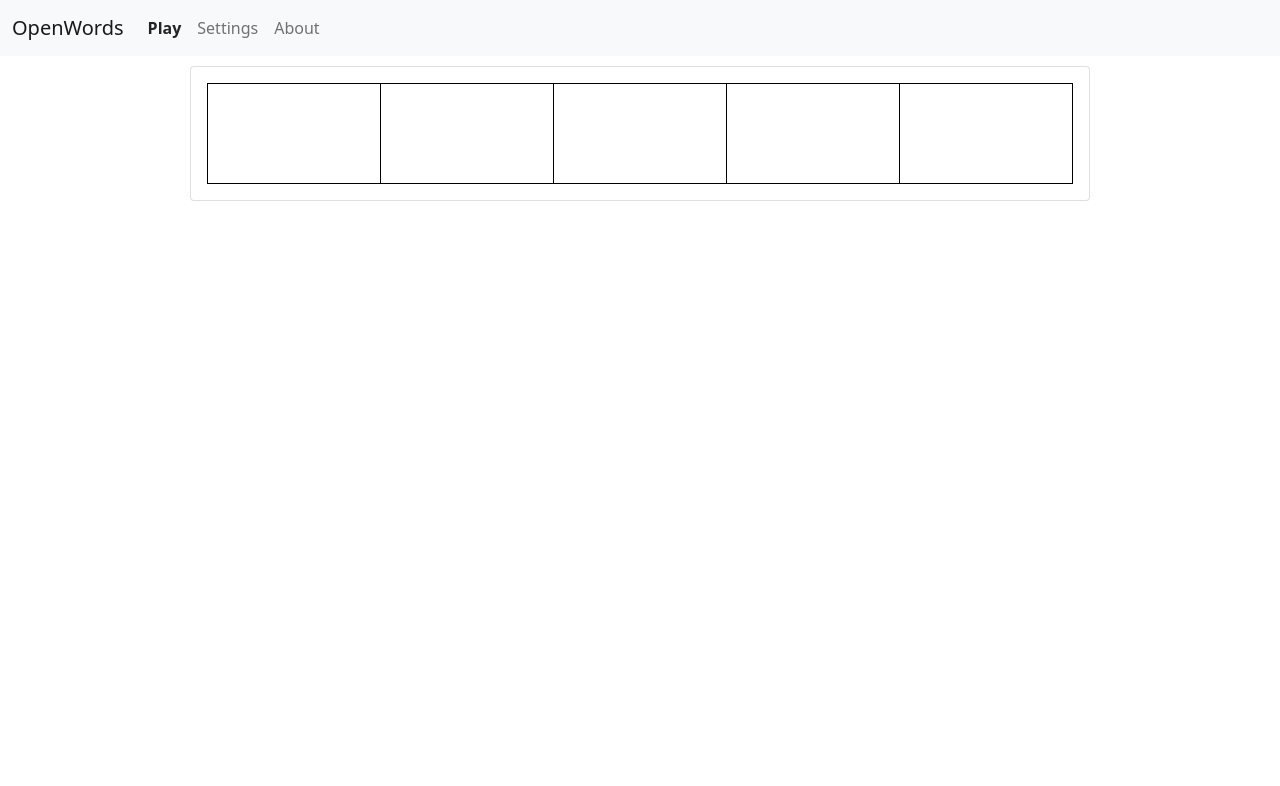
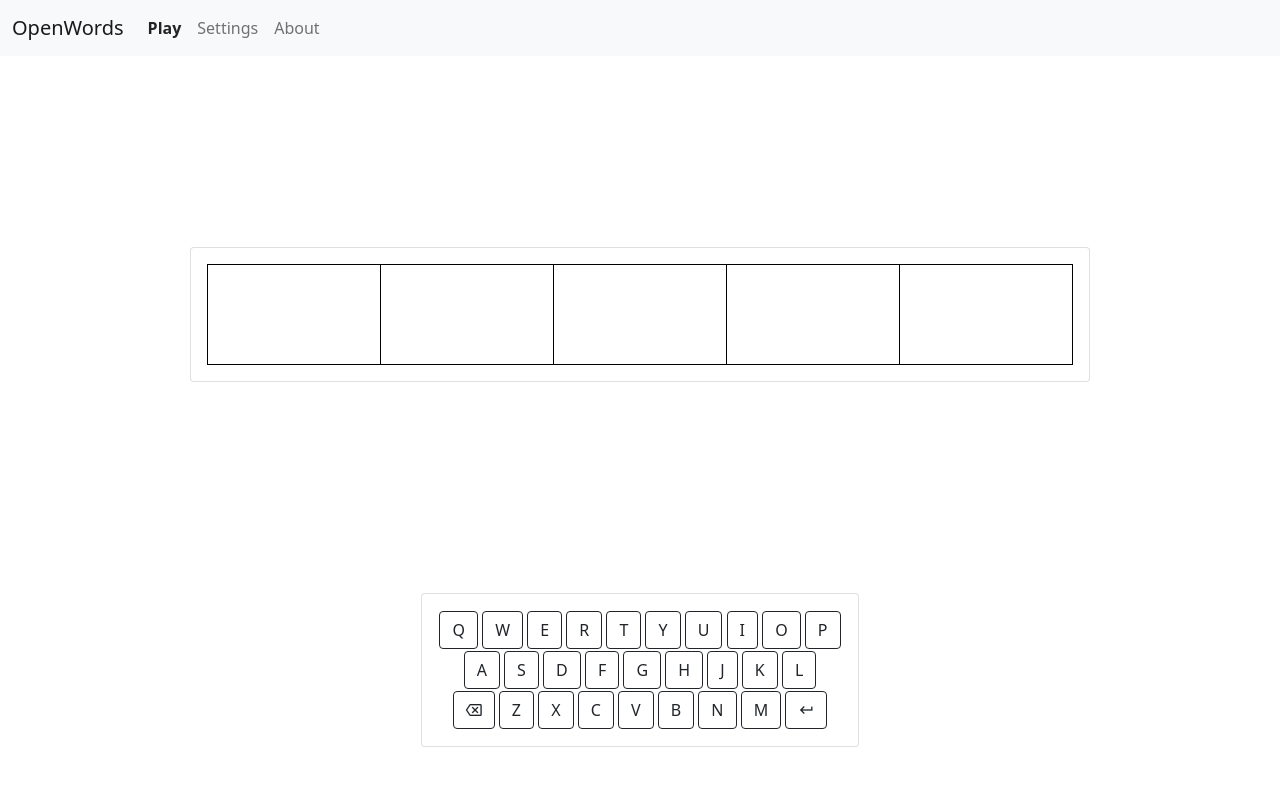
Before and after one commit to Cutotopo/openwords, a plain HTML site: page index.html in a window 1280 px wide. Drawn offline with nearby package versions, Linux system fonts and the light colour scheme.

Commit message:
Added a keyboard

```diff
--- a/index.html
+++ b/index.html
@@ -6,6 +6,9 @@
 
     <link href="https://cdn.jsdelivr.net/npm/bootstrap@5.1.3/dist/css/bootstrap.min.css" rel="stylesheet" integrity="sha384-1BmE4kWBq78iYhFldvKuhfTAU6auU8tT94WrHftjDbrCEXSU1oBoqyl2QvZ6jIW3" crossorigin="anonymous">
     <link rel="stylesheet" href="main.css">
+    <link rel="stylesheet" media="screen and (max-width: 1033px)" href="keyboard-sm.css">
+    <link rel="stylesheet" media="screen and (min-width: 1034px)" href="keyboard-lg.css">
+    <link rel="stylesheet" href="//cdn.jsdelivr.net/npm/@mdi/font@6.5.95/css/materialdesignicons.min.css">
 
     <script src="https://code.jquery.com/jquery-3.6.0.js"></script>
     <script src="https://code.jquery.com/ui/1.13.1/jquery-ui.js"></script>
@@ -44,6 +47,9 @@
       </nav>
 
     <div id="playView" class="tab-view">
+      <table class="rootTable">
+          <tr class="gametr">
+            <td>
               <div class="card">
                 <div class="card-body">
                   <table style="width: 100%;">
@@ -112,6 +118,59 @@
                 </div>
               </div>
             </div>
+          </td>
+        </tr>
+        <tr class="keybtr">
+          <td>
+            <div class="card keybcard">
+              <div class="card-body">
+                <table class="keybtable">
+                  <tr>
+                    <td>
+                      <button class="btn btn-outline-dark keybBtn">Q</button>
+                      <button class="btn btn-outline-dark keybBtn">W</button>
+                      <button class="btn btn-outline-dark keybBtn">E</button>
+                      <button class="btn btn-outline-dark keybBtn">R</button>
+                      <button class="btn btn-outline-dark keybBtn">T</button>
+                      <button class="btn btn-outline-dark keybBtn">Y</button>
+                      <button class="btn btn-outline-dark keybBtn">U</button>
+                      <button class="btn btn-outline-dark keybBtn">I</button>
+                      <button class="btn btn-outline-dark keybBtn">O</button>
+                      <button class="btn btn-outline-dark keybBtn">P</button>
+                    </td>
+                  </tr>
+                  <tr>
+                    <td>
+                      <button class="btn btn-outline-dark keybBtn">A</button>
+                      <button class="btn btn-outline-dark keybBtn">S</button>
+                      <button class="btn btn-outline-dark keybBtn">D</button>
+                      <button class="btn btn-outline-dark keybBtn">F</button>
+                      <button class="btn btn-outline-dark keybBtn">G</button>
+                      <button class="btn btn-outline-dark keybBtn">H</button>
+                      <button class="btn btn-outline-dark keybBtn">J</button>
+                      <button class="btn btn-outline-dark keybBtn">K</button>
+                      <button class="btn btn-outline-dark keybBtn">L</button>
+                    </td>
+                  </tr>
+                  <tr>
+                    <td>
+                      <button class="btn btn-outline-dark backspaceBtn"><i class="mdi mdi-backspace-outline"></i></button>
+                      <button class="btn btn-outline-dark keybBtn">Z</button>
+                      <button class="btn btn-outline-dark keybBtn">X</button>
+                      <button class="btn btn-outline-dark keybBtn">C</button>
+                      <button class="btn btn-outline-dark keybBtn">V</button>
+                      <button class="btn btn-outline-dark keybBtn">B</button>
+                      <button class="btn btn-outline-dark keybBtn">N</button>
+                      <button class="btn btn-outline-dark keybBtn">M</button>
+                      <button class="btn btn-outline-dark enterBtn"><i class="mdi mdi-keyboard-return"></i></button>
+                    </td>
+                  </tr>
+                </table>
+              </div>
+            </div>
+          </td>
+        </tr>
+      </table>
     </div>
       <div id="settingsView" class="tab-view">
         <div class="card">
--- /dev/null
+++ b/keyboard-lg.css
@@ -0,0 +1,3 @@
+.keybcard {
+    width: fit-content;
+}
--- /dev/null
+++ b/keyboard-sm.css
@@ -0,0 +1,8 @@
+.keybcard {
+    width: fit-content;
+}
+
+.keybtable tr td button {
+    width: 8.0vw;
+    padding: 1vw;
+}
--- a/main.css
+++ b/main.css
@@ -39,3 +39,14 @@ nav .ui-state-active a {
 nav .ui-tabs-tab:hover a {
     font-weight: bold !important;
 }
+
+.rootTable, .rootTable > tr, .rootTable > tr > td {
+    width: 100% !important;
+}
+
+html, body, #playView, .rootTable { height: 100%; }
+.rootTable { height: 90%; }
+
+.gametr { height: 70%; }
+.keybtr { height: 30%; }
+body { overflow: hidden; }
--- a/main.js
+++ b/main.js
@@ -37,6 +37,17 @@ window.onload = () => {
         $("#row" + i + "Collapse").collapse("show");
         i++
     }
+
+
+$(".keybBtn").click(function() {
+    addLetter($(this).html());
+})
+$(".backspaceBtn").click(function() {
+    delLetter($(this).html());
+})
+$(".enterBtn").click(function() {
+    sendEnter($(this).html());
+})
 }
 
 
@@ -52,22 +63,21 @@ if (currentRow == null) {
 var correctWord = ow.getTodayWord;
 
 
-document.addEventListener("keyup", function(e) {
-    if ((e.keyCode >= 65) && (e.keyCode <= 90)) {
+function addLetter(letter) {
     window.localStorage.setItem("lastKnownWord", correctWord);
         if (boardcompleted == false) {
 
             for (var i = 0; i < 5; i++) {
                 if ($("#letterBoxR" + currentRow + "C" + (i + 1)).html() == "") {
-                    $("#letterBoxR" + currentRow + "C" + (i + 1)).html(e.key.toLocaleUpperCase());
-                    window.localStorage.setItem("letterBoxR" + currentRow + "C" + (i + 1), e.key.toLocaleUpperCase());
+                    $("#letterBoxR" + currentRow + "C" + (i + 1)).html(letter);
+                    window.localStorage.setItem("letterBoxR" + currentRow + "C" + (i + 1), letter);
                     break;
                 }
             }
         }
 }
 
-    if (e.keyCode == 8) {
+function delLetter() {
     var rowLastLetter = $("#letterBoxR" + currentRow + "C5").html();
     for (var i = 0; i < 5; i++) {
         if ($("#letterBoxR" + currentRow + "C" + (i + 1)).html() == "") {
@@ -86,10 +96,9 @@ document.addEventListener("keyup", function(e) {
         $("#letterBoxR" + currentRow + "C5").html("");
         window.localStorage.setItem("letterBoxR" + currentRow + "C5", "");
     }
-
 }
 
-    if (e.keyCode == 13) {
+function sendEnter() {
     var currentWord = $("#letterBoxR" + currentRow + "C1").html() + $("#letterBoxR" + currentRow + "C2").html() + $("#letterBoxR" + currentRow + "C3").html() + $("#letterBoxR" + currentRow + "C4").html() + $("#letterBoxR" + currentRow + "C5").html()
         if (currentWord.length == 5 && boardcompleted == false) {
             if (currentRow == 6) {
@@ -138,4 +147,18 @@ document.addEventListener("keyup", function(e) {
 
         }
 }
+
+
+document.addEventListener("keyup", function(e) {
+    if ((e.keyCode >= 65) && (e.keyCode <= 90)) {
+        addLetter(e.key.toLocaleUpperCase());
+    }
+
+    if (e.keyCode == 8) {
+        delLetter();
+    }
+
+    if (e.keyCode == 13) {
+        sendEnter();
+    }
 })
```
Lines whose indentation alone changed are shown as unchanged.
